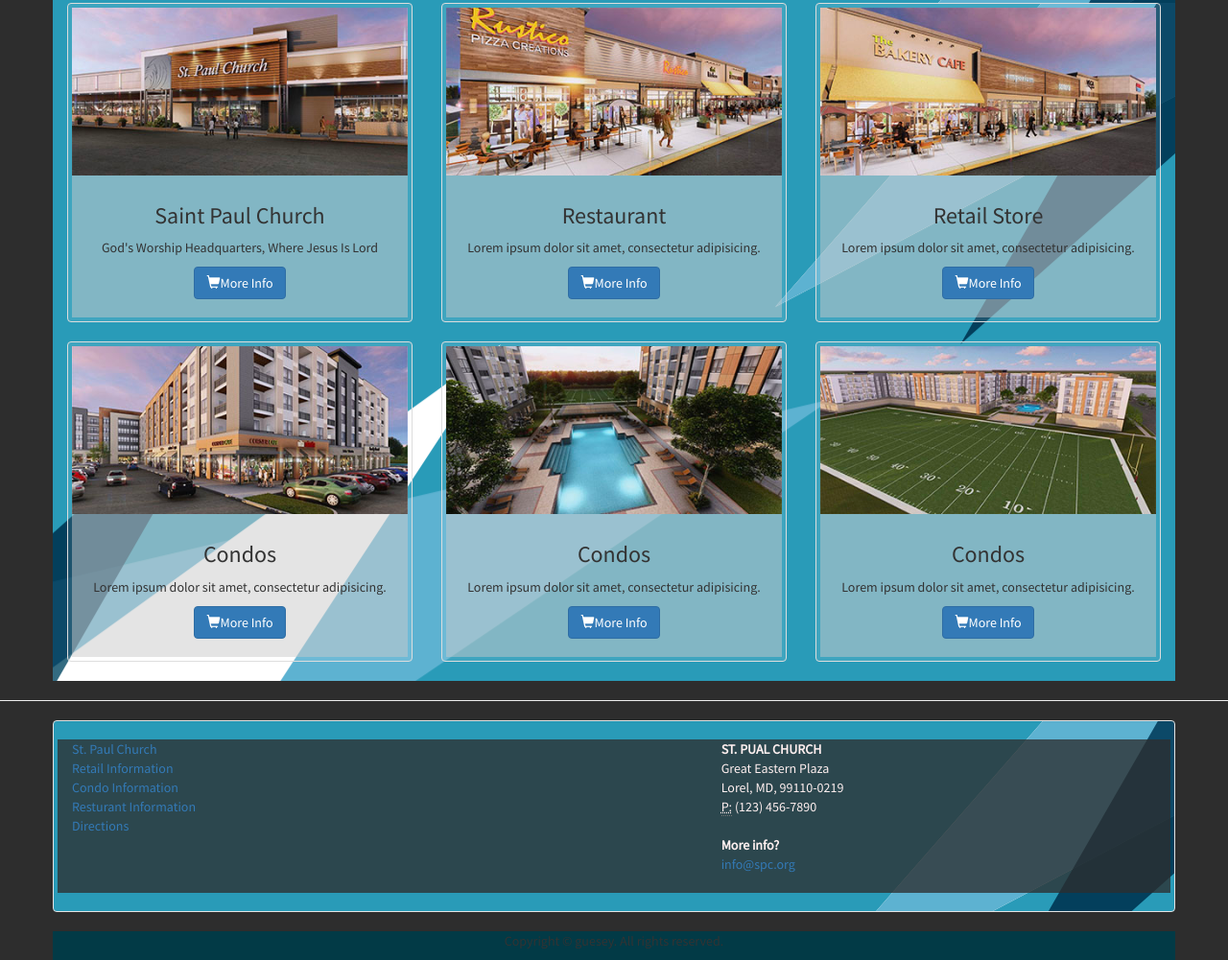
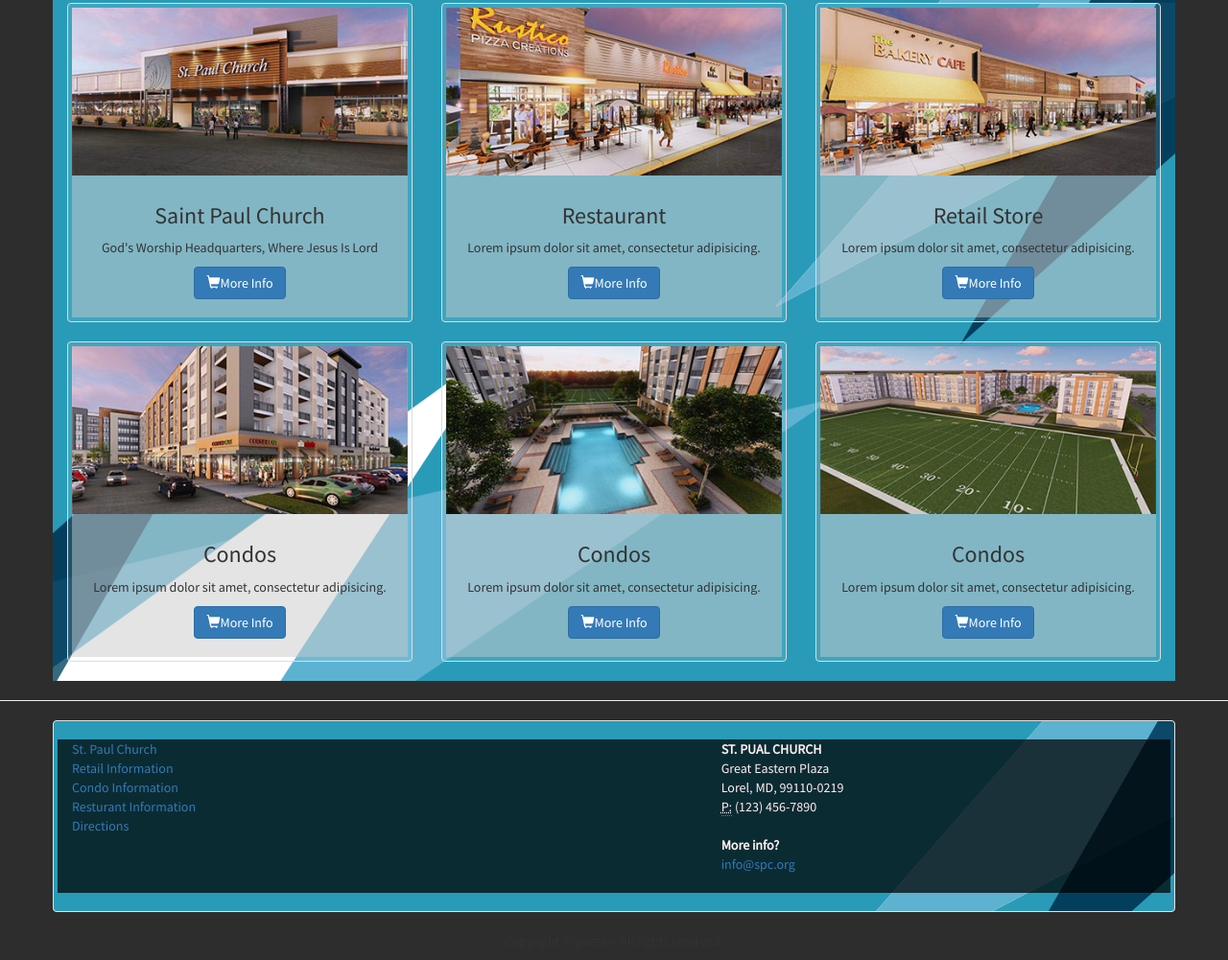
Before and after one commit to michael-pittman/FL-SPC, a plain HTML site: page mainDark.html in a window 1280 px wide. Shown: the part 186-1187 px from the top of the page at 96% size. Drawn offline with nearby package versions, Linux system fonts and the light colour scheme; files whose address does not match are found by name.

Commit message:
dark css

```diff
--- a/mainDark.html
+++ b/mainDark.html
@@ -169,7 +169,7 @@
   </div>
 </div>
 <hr>
-  <div class="container well">
+  <div class="container well footerBG">
     <div  id="footerLinks" class="row">
       <div class="col-xs-6 col-sm-6 col-md-6 col-lg-7">
         <div class="row">
--- a/styles/styles.css
+++ b/styles/styles.css
@@ -9,14 +9,8 @@ body {
 	background-color: #c8c8c87d;
 	color: #FDFEF6;
 }
-.container {
-	background-color: #023A46;
-}
 .navbar-header {
 	color: #FFFFFF;
-}
-.container.well {
-	background-image: url(/images/parallax.png);
 }
 #carouseli {
 	background-image: url(../images/parallax.png);
@@ -45,5 +39,8 @@ body {
 }
 #footerLinks {
 	color: #FFF0F0;
-	background-color: #2d2d2dc2;
+	background-color: #000000b8;
 }
+.footerBG {
+	background-image: url(../images/parallax.png);
+}
```
